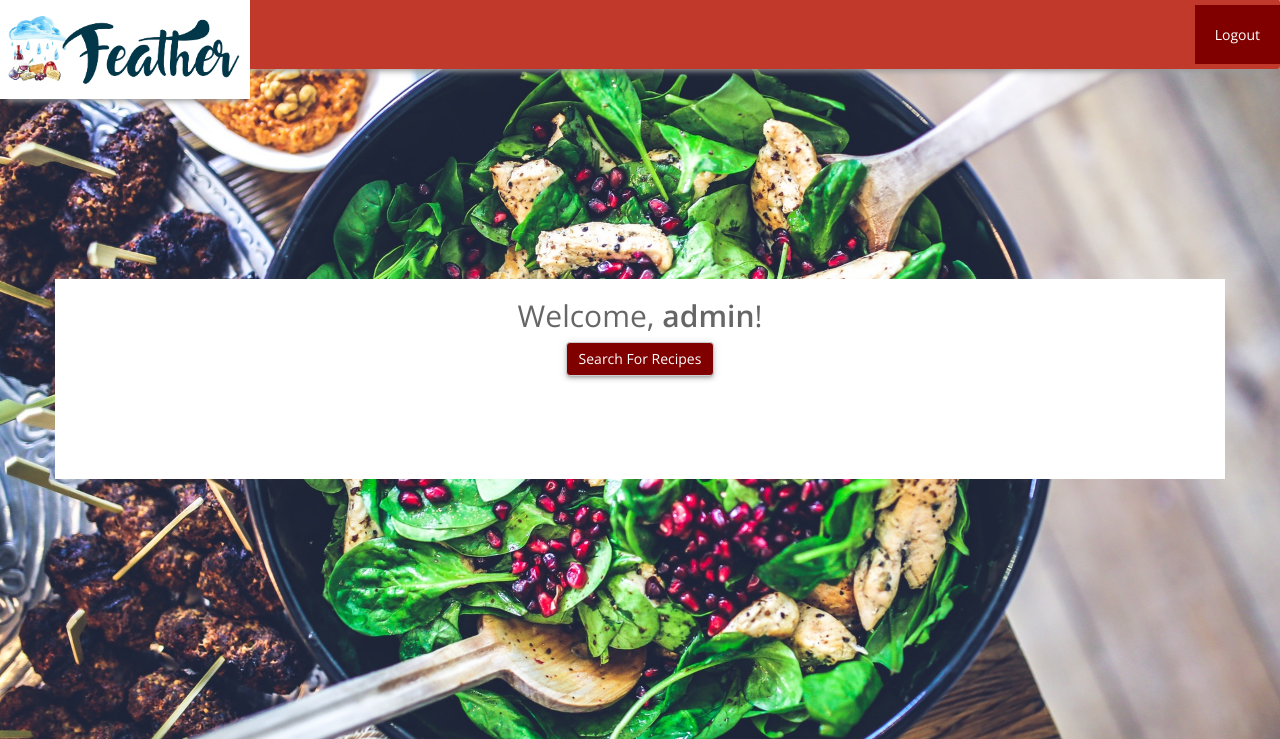
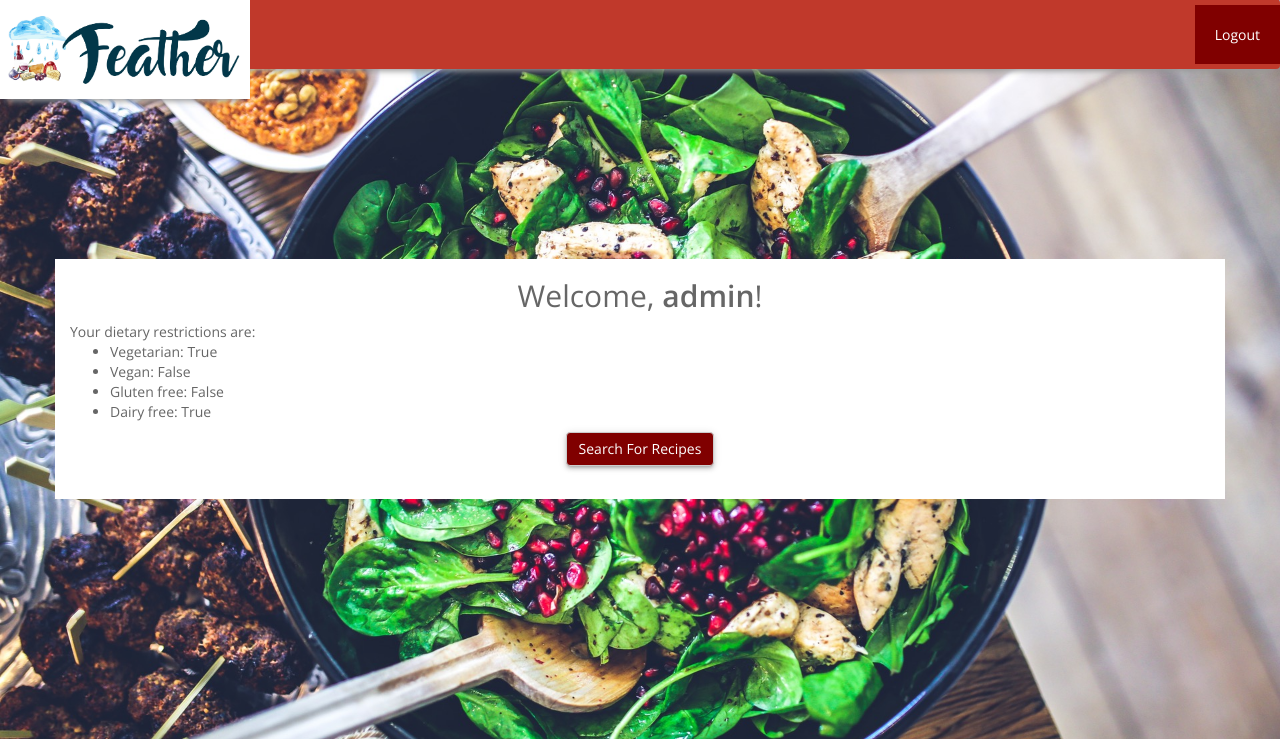
Before and after one commit to nikig04/CS411, a Django app: page / in a window 1280 px wide. Shown: the part 21-760 px from the top of the page. Run offline with Django 3.2, Linux system fonts and the light colour scheme; a user stored in the database is signed in; data comes from the database, SQL or seed files in the repository; both versions use the stored data as it was after the commit; some libraries are stand-ins or nearby versions.

Commit message:
added extra dietary fields and created user profile

```diff
--- a/Django/FoodWeatherAPI/FoodAPI/models.py
+++ b/Django/FoodWeatherAPI/FoodAPI/models.py
@@ -1,6 +1,9 @@
 from __future__ import unicode_literals
 
 from django.db import models
+from django.contrib.auth.models import User
+from django.db.models.signals import post_save
+from django.dispatch import receiver
 
 # Create your models here.
 
@@ -18,19 +21,26 @@ class Weather(models.Model):
 		# return '%s %s %s %s %s' % (self.date, self.forecast, self.max_temp, self.min_temp, self.average_temp)
 		return '%s' % (self.average_temp)
 
-# class User(models.Model):
-# 	# to store username
-# 	username = models.CharField(max_length=100)
-# 	# to store email
-# 	email = models.CharField(max_length=100)
-# 	# to store password
-# 	password = models.CharField(max_length=100)
-# 	# to store confirm password
-# 	# confirm_password = models.CharField(max_length=100)
+class Profile(models.Model):
+	# to store username
+	user = models.OneToOneField(User, on_delete=models.CASCADE)
+	# # to store location
+	# location = models.CharField(max_length=30, blank=True)
+	# to store if vegetarian
+	vegetarian = models.BooleanField(default=False)
+	# to store if vegan
+	vegan = models.BooleanField(default=False)
+	# to store if gluten_free
+	gluten_free = models.BooleanField(default=False)
+	# to store if dairy_free
+	dairy_free = models.BooleanField(default=False)
 
-# 	# returns name of user when object of user is printed
-# 	def __str__(self):
-# 		return self.username
+@receiver(post_save, sender=User)
+def create_user_profile(sender, instance, created, **kwargs):
+    if created:
+        Profile.objects.create(user=instance)
+    instance.profile.save()
+
 
 # class Recipe(models.Model):
 # 	# foreign key connecting to weather table
--- a/Django/FoodWeatherAPI/FoodAPI/static/styles/home.css
+++ b/Django/FoodWeatherAPI/FoodAPI/static/styles/home.css
@@ -185,29 +185,14 @@ body {
     }
     .container{
 
- /*         width: 200px;
-    height:100px;
-    font-size: 10px;
-    background: #ececec;
-    color:black;
-    vertical-align:middle;
-    display:table-cell;
-    text-align:center;
-      margin-right: auto;
-    margin-left: auto;
-}
-
-#container img {
-    vertical-align:middle;
-}*/
         bottom: 0;
-        height: 200px;
+        height: 240px;
         margin: auto;
         left: 0;
         position: absolute;
         right: 0;
         top: 0;
         background-color: white;
-        content: width: 35%; }
+        content: width: 25%; }
 
     }
--- a/Django/FoodWeatherAPI/FoodAPI/views.py
+++ b/Django/FoodWeatherAPI/FoodAPI/views.py
@@ -3,7 +3,7 @@ from django.contrib.auth import login, authenticate
 from django.contrib.auth.decorators import login_required
 from FoodAPI.forms import SignUpForm
 from FoodAPI.models import Weather
-# from FoodAPI.models import User
+from FoodAPI.models import Profile
 
 import random
 import requests
@@ -45,15 +45,21 @@ def signup(request):
     if request.method == 'POST':  # if the form has been filled
         form = SignUpForm(request.POST)
         if form.is_valid():  # All the data is valid
-        	form.save()
-        	username = form.cleaned_data.get('username')
+        	user = form.save()
+        	user.refresh_from_db() # load the profile instance created by the signal
+        	user.profile.vegetarian = form.cleaned_data.get('vegetarian')
+        	user.profile.vegan = form.cleaned_data.get('vegan')
+        	user.profile.gluten_free = form.cleaned_data.get('gluten_free')
+        	user.profile.dairy_free = form.cleaned_data.get('dairy_free')
+        	user.save()
         	raw_password = form.cleaned_data.get('password1')
-        	user = authenticate(username=username, password=raw_password)
+        	user = authenticate(username=user.username, password=raw_password)
         	login(request, user)
         	return redirect('home')
     else:
         form = SignUpForm()
     return render(request, 'signup.html', {'form': form})
+
 
 #the function executes with the showdata url to display the list of registered users
 def showdata(request):
--- a/Django/FoodWeatherAPI/templates/home.html
+++ b/Django/FoodWeatherAPI/templates/home.html
@@ -39,6 +39,13 @@
 
     <div class="container">
         <h2 align='center'>Welcome, <strong>{{ user.first_name }}</strong>!</h2>
+        Your dietary restrictions are:
+        <ul>
+            <li> Vegetarian: {{ user.profile.vegetarian }} </li>
+            <li> Vegan: {{ user.profile.vegan }} </li>
+            <li> Gluten free: {{ user.profile.gluten_free }} </li>
+            <li> Dairy free: {{ user.profile.dairy_free }} </li>
+        </ul>
 
         <center>
             <button class="btn btn-default box-shadow--3dp" style="background-color:#800000; color:white;" type="submit" onclick="window.location.href='../FoodAPI/recipes'">Search For Recipes</button>
```
Also changed, not shown: Django/FoodWeatherAPI/FoodAPI/forms.py (+16 -1 lines), Django/FoodWeatherAPI/FoodAPI/templates/FoodAPI/recipes.html (+2 -9 lines), Django/FoodWeatherAPI/FoodAPI/migrations/0002_userprofile.py (added), Django/FoodWeatherAPI/FoodAPI/migrations/0003_auto_20170503_0055.py (added), Django/FoodWeatherAPI/FoodAPI/migrations/0004_auto_20170503_0205.py (added), Django/FoodWeatherAPI/FoodAPI/migrations/0005_auto_20170503_0212.py (added), Django/FoodWeatherAPI/db.sqlite3.
